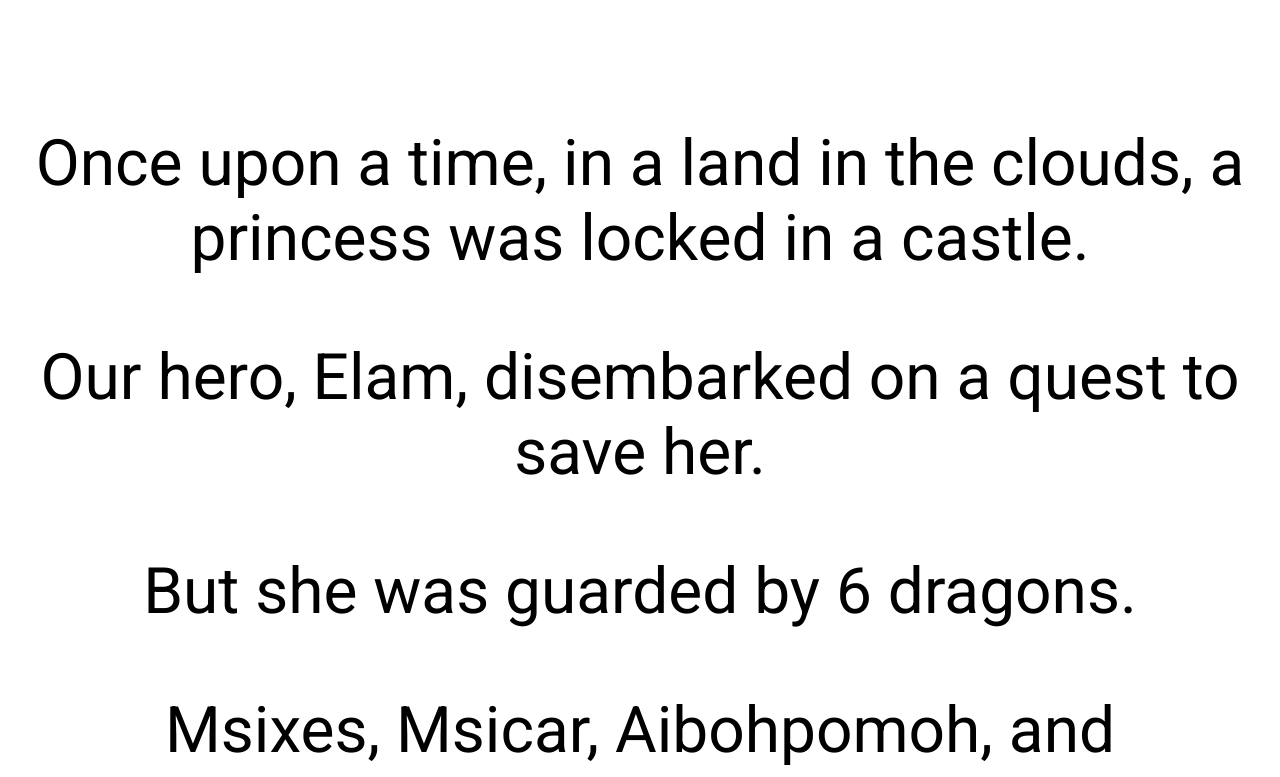
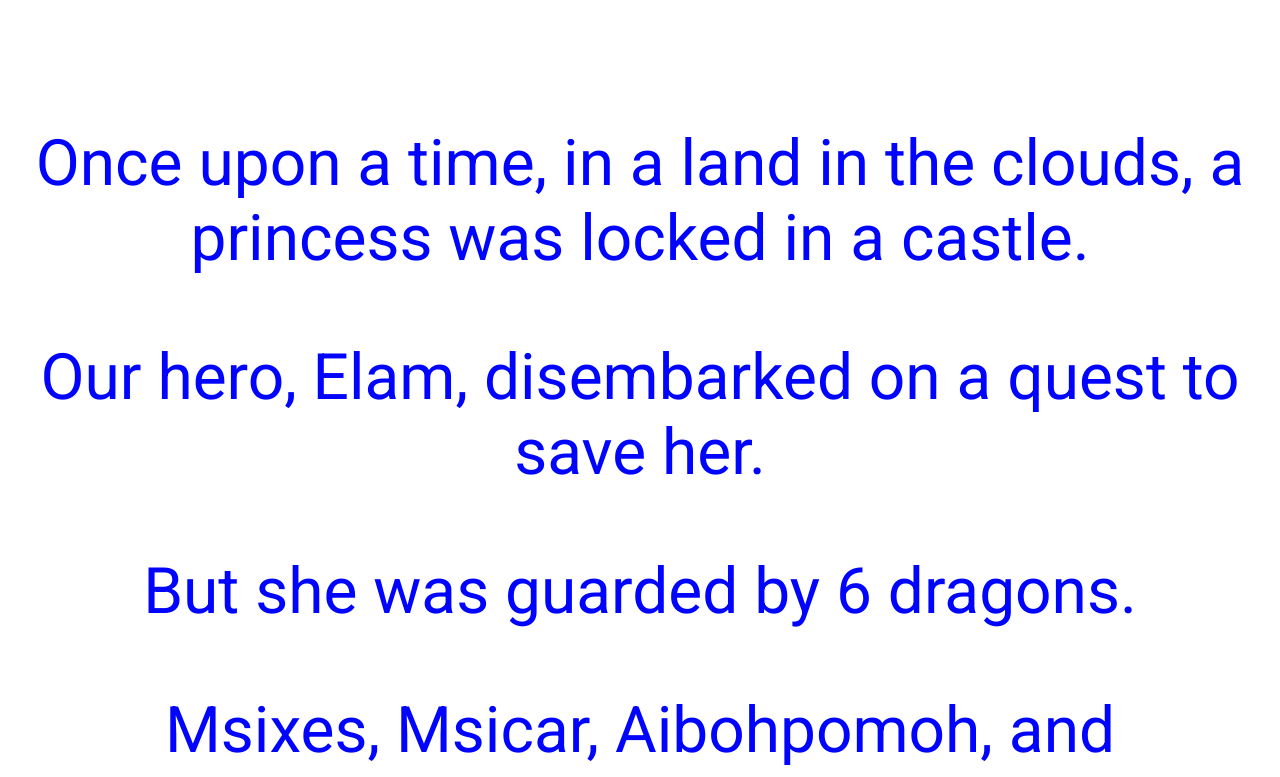
Before and after one commit to codejoy-wins/Twelve, a React (Create React App) app: page / in a window 1280 px wide. Shown: the part 1360-2137 px from the top of the page. Built offline with nearby package versions, Linux system fonts and the light colour scheme.

Commit message:
blue text

```diff
--- a/src/App.css
+++ b/src/App.css
@@ -4,7 +4,7 @@
 p{
   font-size: 5vw;
   font-family: 'Roboto', sans-serif;
-
+  color: hsl(239, 100%, 50%);
 }
 h1{
   font-family: 'Roboto', sans-serif;
```
